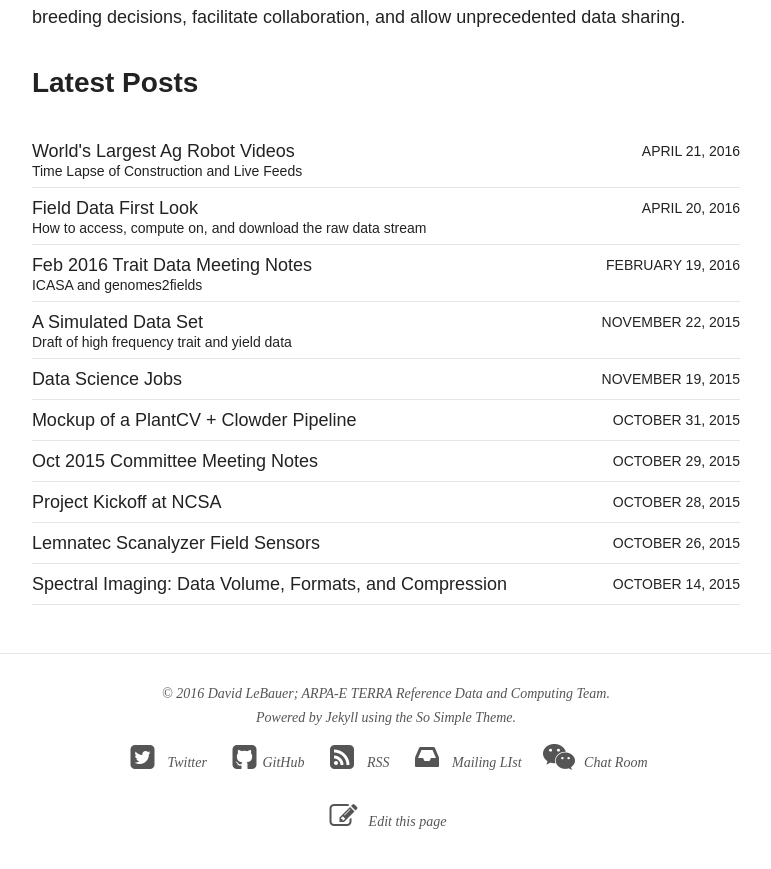
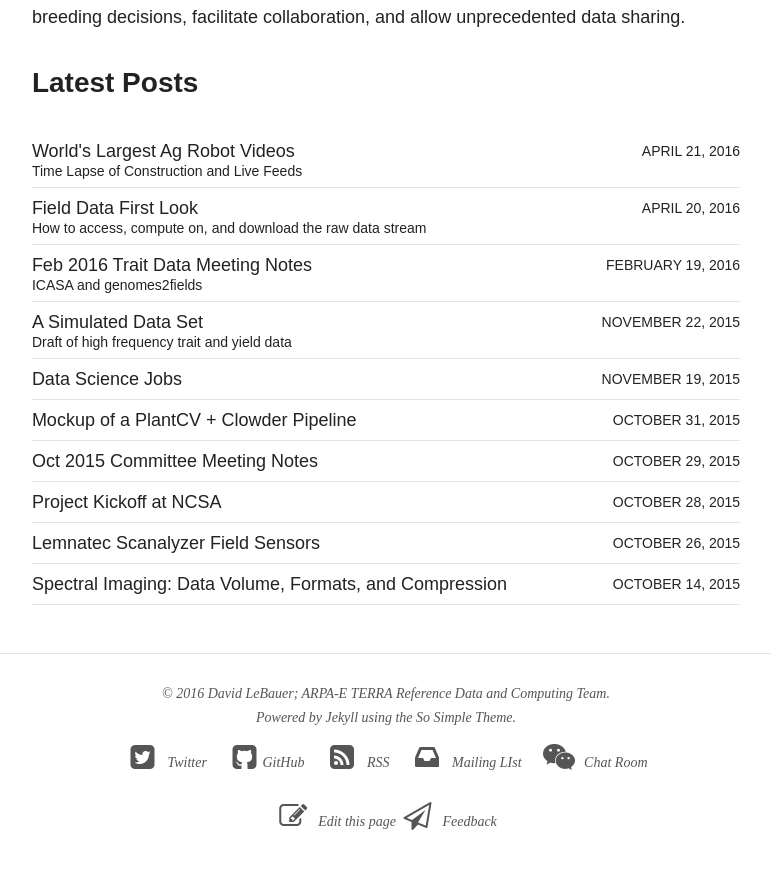
Before and after one commit to terra-reference/terraref.github.io, a Jekyll site: the page built from index.md, in a window 1280 px wide and 900 px high, scrolled down 2589 px. Shown: the top 869 px of the window, without its empty margins (254-1025 px from the left). Built offline with Jekyll 4.4.1, drawn with Linux system fonts in a browser that asks for light colours; nearby versions of some CDN libraries.

Commit message:
added feedback icon

```diff
--- a/_includes/footer.html
+++ b/_includes/footer.html
@@ -20,4 +20,5 @@
   </div>
   <div>
   <a href="{{site.github.repository_url}}/edit/master/{{ page.path }}"><i class="fa fa-pencil-square-o fa-fw fa-2x" aria-hidden="true"></i>&nbsp; Edit this page</a>
+  <a href="{{site.github.repository_url}}/issues/new/{{ page.path }}"><i class="fa fa-send-o fa-fw fa-2x" aria-hidden="true"></i>&nbsp; Feedback</a>
 </div>
```
